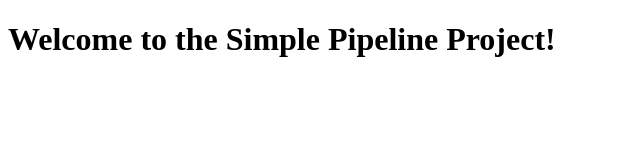
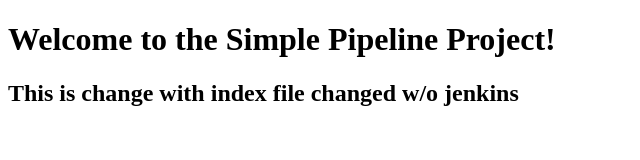
Before and after one commit to mukundthorat/simple-pipeline-project1, a plain HTML site: page pipeline/app/index.html in a window 1280 px wide. Shown: the whole page, without its empty margins (0-640 px from the left). Drawn offline with Linux system fonts and the light colour scheme.

Commit message:
Updated index.html with new content

```diff
--- a/pipeline/app/index.html
+++ b/pipeline/app/index.html
@@ -7,5 +7,6 @@
 </head>
 <body>
     <h1>Welcome to the Simple Pipeline Project!</h1>
+    <h2>This is change with index file changed w/o jenkins<h2>
 </body>
 </html>
```
Also changed, not shown: 2 other files.
